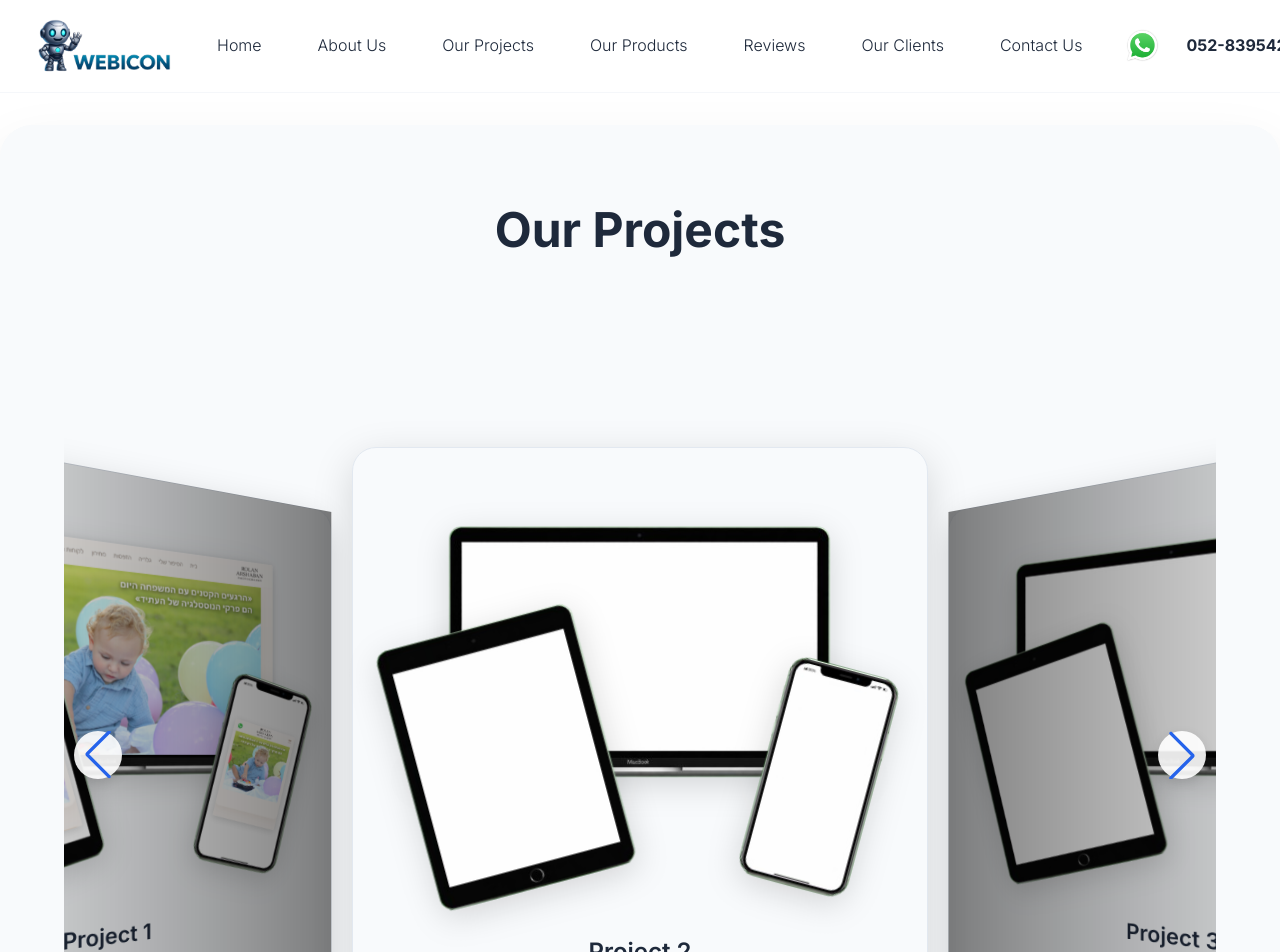
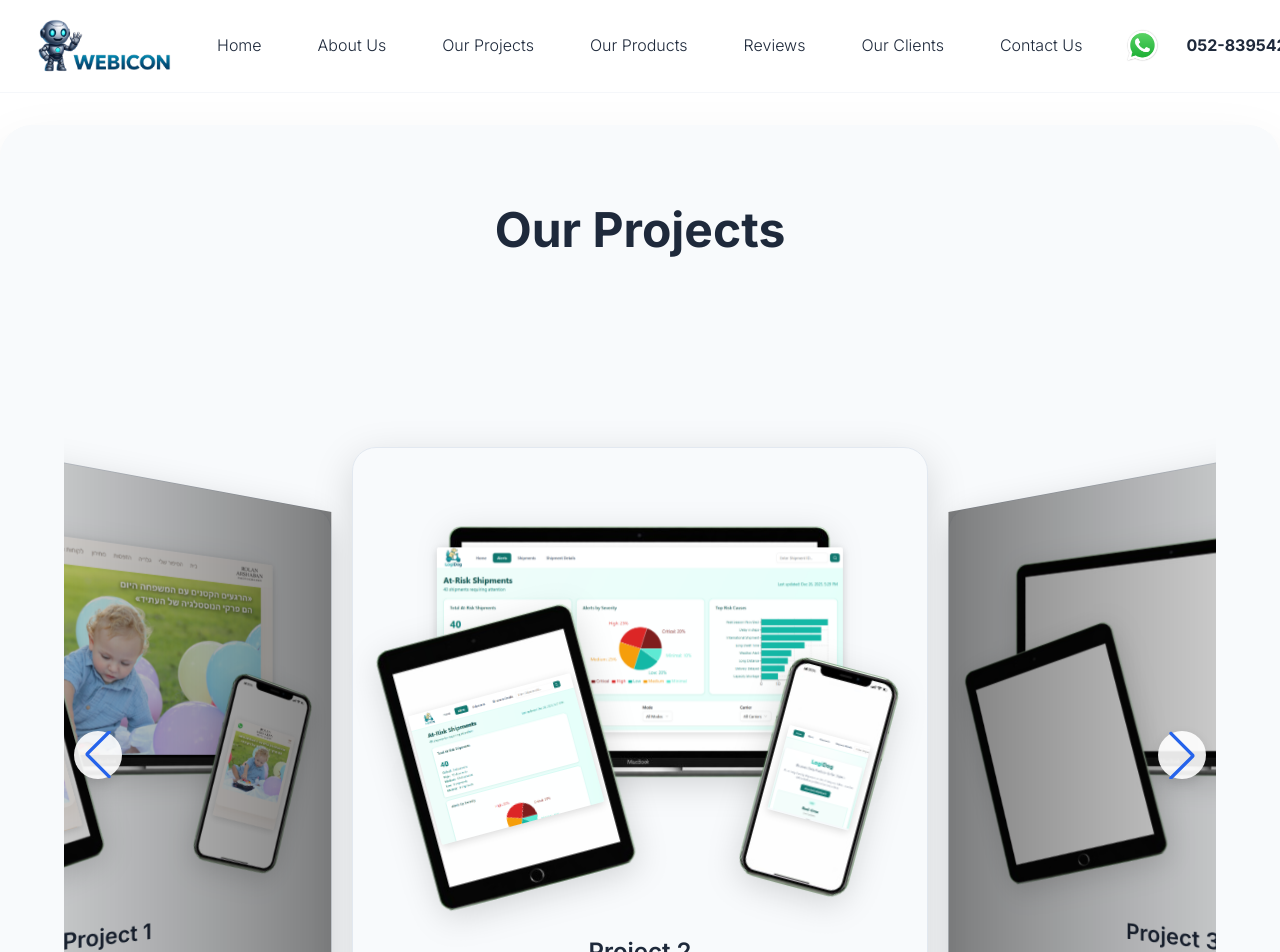
Before and after one commit to DariaRosen/Webicon, a Next.js app: page /projects in a window 1280 px wide. Shown: the top 952 px of the page. Built offline with nearby package versions, Linux system fonts and the light colour scheme.

Commit message:
Add Project2 images support - display Project2 images on device screens

```diff
--- a/components/Carousel3D/Carousel3D.tsx
+++ b/components/Carousel3D/Carousel3D.tsx
@@ -125,7 +125,14 @@ export const Carousel3D = () => {
       >
         {projects.map((project) => {
           const isFirstProject = project.id === '1';
-          const imagePath = isFirstProject ? '/Projects/Project1' : '/Devices';
+          const isSecondProject = project.id === '2';
+          let imagePath = '/Devices';
+
+          if (isFirstProject) {
+            imagePath = '/Projects/Project1';
+          } else if (isSecondProject) {
+            imagePath = '/Projects/Project2';
+          }
 
           return (
             <SwiperSlide key={project.id} className={styles.slide}>
@@ -137,7 +144,7 @@ export const Carousel3D = () => {
                       alt="Laptop"
                       className={styles.deviceImage}
                     />
-                    {isFirstProject && (
+                    {(isFirstProject || isSecondProject) && (
                       <img
                         src={`${imagePath}/Laptop.png`}
                         alt="Laptop Content"
@@ -151,7 +158,7 @@ export const Carousel3D = () => {
                       alt="Tablet"
                       className={styles.deviceImage}
                     />
-                    {isFirstProject && (
+                    {(isFirstProject || isSecondProject) && (
                       <img
                         src={`${imagePath}/Tablet.png`}
                         alt="Tablet Content"
@@ -165,7 +172,7 @@ export const Carousel3D = () => {
                       alt="Smartphone"
                       className={styles.deviceImage}
                     />
-                    {isFirstProject && (
+                    {(isFirstProject || isSecondProject) && (
                       <img
                         src={`${imagePath}/Smartphone.png`}
                         alt="Smartphone Content"
```
